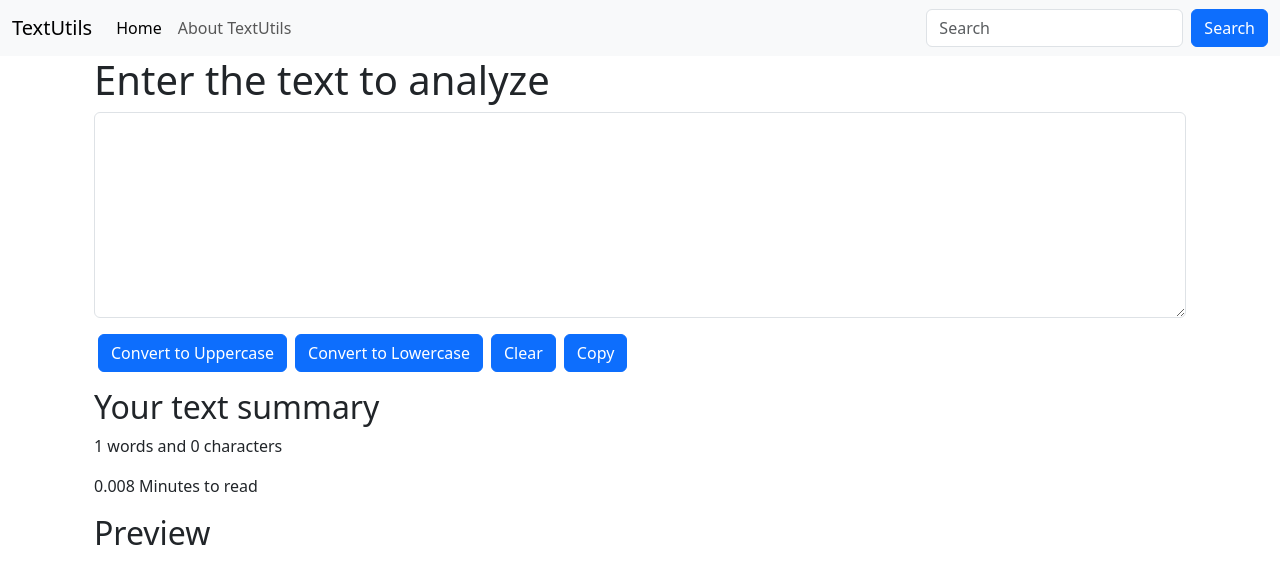
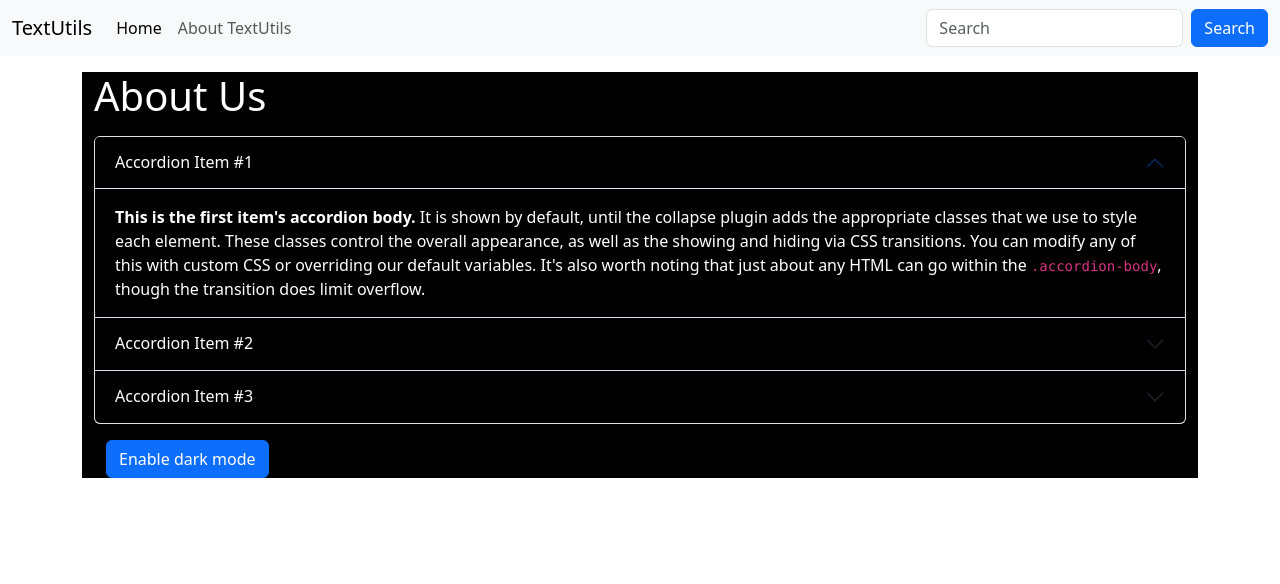
Before and after one commit to rishikmishra7/Learner-s, a React (Create React App) app: page / in a window 1280 px wide. Shown: the top 584 px of the page. Built offline with nearby package versions, Linux system fonts and the light colour scheme.

Commit message:
dark mode enabled

```diff
--- a/src/App.js
+++ b/src/App.js
@@ -1,7 +1,8 @@
 
 import './App.css';
+import About from './components/About';
 import Navbar from './components/Navbar';
-import TextForm from './components/TextForm';
+// import TextForm from './components/TextForm';
 
 
 
@@ -10,8 +11,9 @@
   return (
     <>
     <Navbar title = "TextUtils" aboutText = "About TextUtils" />
-    <div className="container">
-    <TextForm heading = "Enter the text to analyze"/>
+    <div className="container my-3">
+    {/* <TextForm heading = "Enter the text to analyze below"/> */}
+    <About/>
 
     </div>
     </>
--- /dev/null
+++ b/src/components/About.js
@@ -0,0 +1,108 @@
+import React, { useState } from 'react';
+
+export default function About() {
+   const [myStyle, setMyStyle] = useState({
+    color: 'white',
+    backgroundColor: 'black'
+  });
+
+  // Define the toggleStyle function
+  const toggleStyle = () => {
+    if (myStyle.color === 'white') {  // Use === for strict equality
+      setMyStyle({
+        color: 'black',
+        backgroundColor: 'white'
+      });
+    } else {
+      setMyStyle({
+        color: 'white',
+        backgroundColor: 'black'
+      });
+    }
+  };
+
+  return (
+    <div className="container" style={myStyle}>
+      <h1 className="my-3"> About Us</h1>
+      <div className="accordion" id="accordionExample">
+        <div className="accordion-item" style={myStyle}>
+          <h2 className="accordion-header">
+            <button
+              className="accordion-button"
+              style={myStyle}
+              type="button"
+              data-bs-toggle="collapse"
+              data-bs-target="#collapseOne"
+              aria-expanded="true"
+              aria-controls="collapseOne"
+            >
+              Accordion Item #1
+            </button>
+          </h2>
+          <div
+            id="collapseOne"
+            className="accordion-collapse collapse show"
+            data-bs-parent="#accordionExample"
+          >
+            <div className="accordion-body">
+              <strong>This is the first item's accordion body.</strong> It is shown by default, until the collapse plugin adds the appropriate classes that we use to style each element. These classes control the overall appearance, as well as the showing and hiding via CSS transitions. You can modify any of this with custom CSS or overriding our default variables. It's also worth noting that just about any HTML can go within the <code>.accordion-body</code>, though the transition does limit overflow.
+            </div>
+          </div>
+        </div>
+        <div className="accordion-item">
+          <h2 className="accordion-header">
+            <button
+              className="accordion-button collapsed"
+              style={myStyle}
+              type="button"
+              data-bs-toggle="collapse"
+              data-bs-target="#collapseTwo"
+              aria-expanded="false"
+              aria-controls="collapseTwo"
+            >
+              Accordion Item #2
+            </button>
+          </h2>
+          <div
+            id="collapseTwo"
+            className="accordion-collapse collapse"
+            data-bs-parent="#accordionExample"
+          >
+            <div className="accordion-body">
+              <strong>This is the second item's accordion body.</strong> It is hidden by default, until the collapse plugin adds the appropriate classes that we use to style each element. These classes control the overall appearance, as well as the showing and hiding via CSS transitions. You can modify any of this with custom CSS or overriding our default variables. It's also worth noting that just about any HTML can go within the <code>.accordion-body</code>, though the transition does limit overflow.
+            </div>
+          </div>
+        </div>
+        <div className="accordion-item">
+          <h2 className="accordion-header">
+            <button
+              className="accordion-button collapsed"
+              style={myStyle}
+              type="button"
+              data-bs-toggle="collapse"
+              data-bs-target="#collapseThree"
+              aria-expanded="false"
+              aria-controls="collapseThree"
+            >
+              Accordion Item #3
+            </button>
+          </h2>
+          <div
+            id="collapseThree"
+            className="accordion-collapse collapse"
+            data-bs-parent="#accordionExample"
+          >
+            <div className="accordion-body">
+              <strong>This is the third item's accordion body.</strong> It is hidden by default, until the collapse plugin adds the appropriate classes that we use to style each element. These classes control the overall appearance, as well as the showing and hiding via CSS transitions. You can modify any of this with custom CSS or overriding our default variables. It's also worth noting that just about any HTML can go within the <code>.accordion-body</code>, though the transition does limit overflow.
+            </div>
+          </div>
+        </div>
+      </div>
+      <div className="container my-3">
+        <button onClick={toggleStyle} type="button" className="btn btn-primary">
+          Enable dark mode
+        </button>
+      </div>
+    </div>
+  );
+}
```
